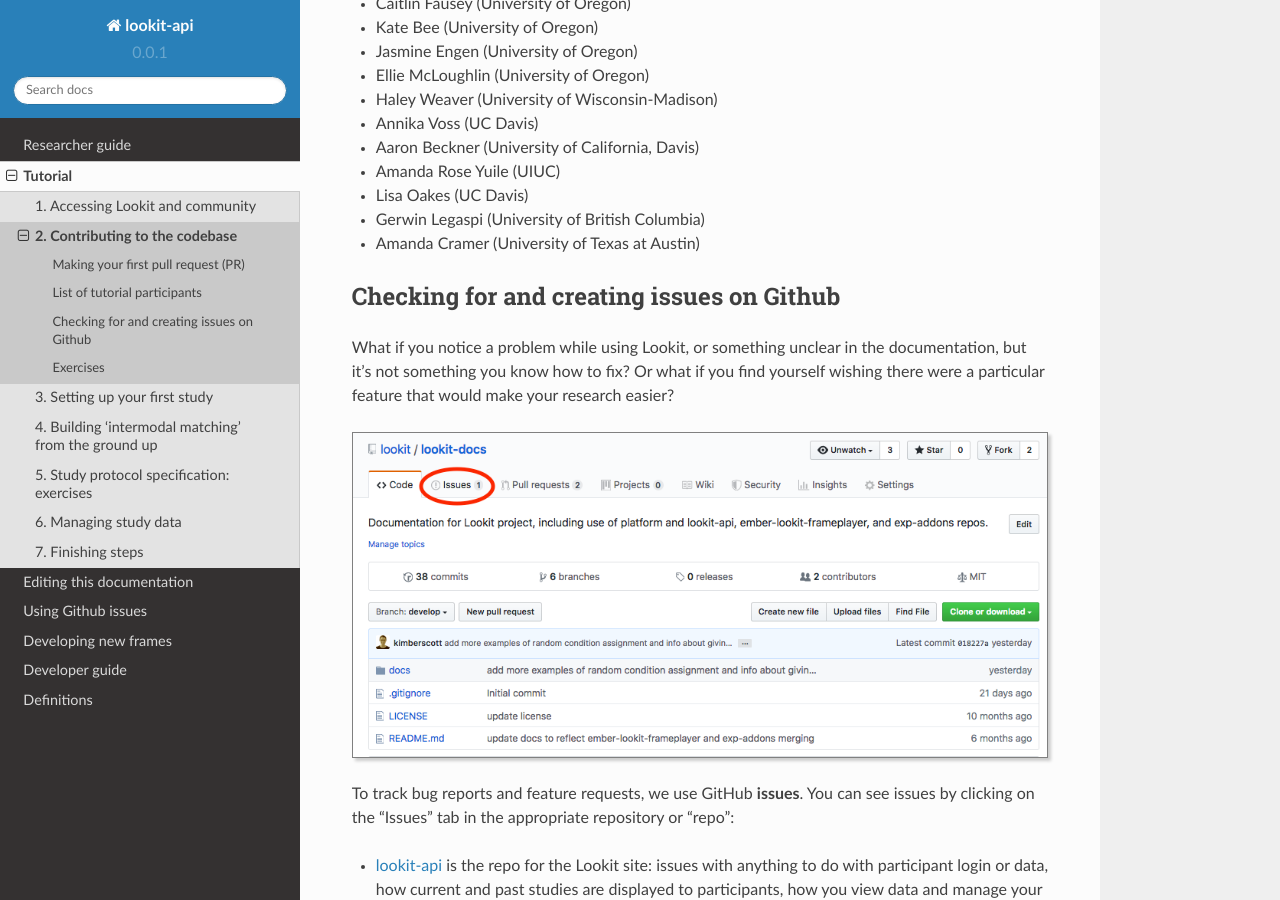
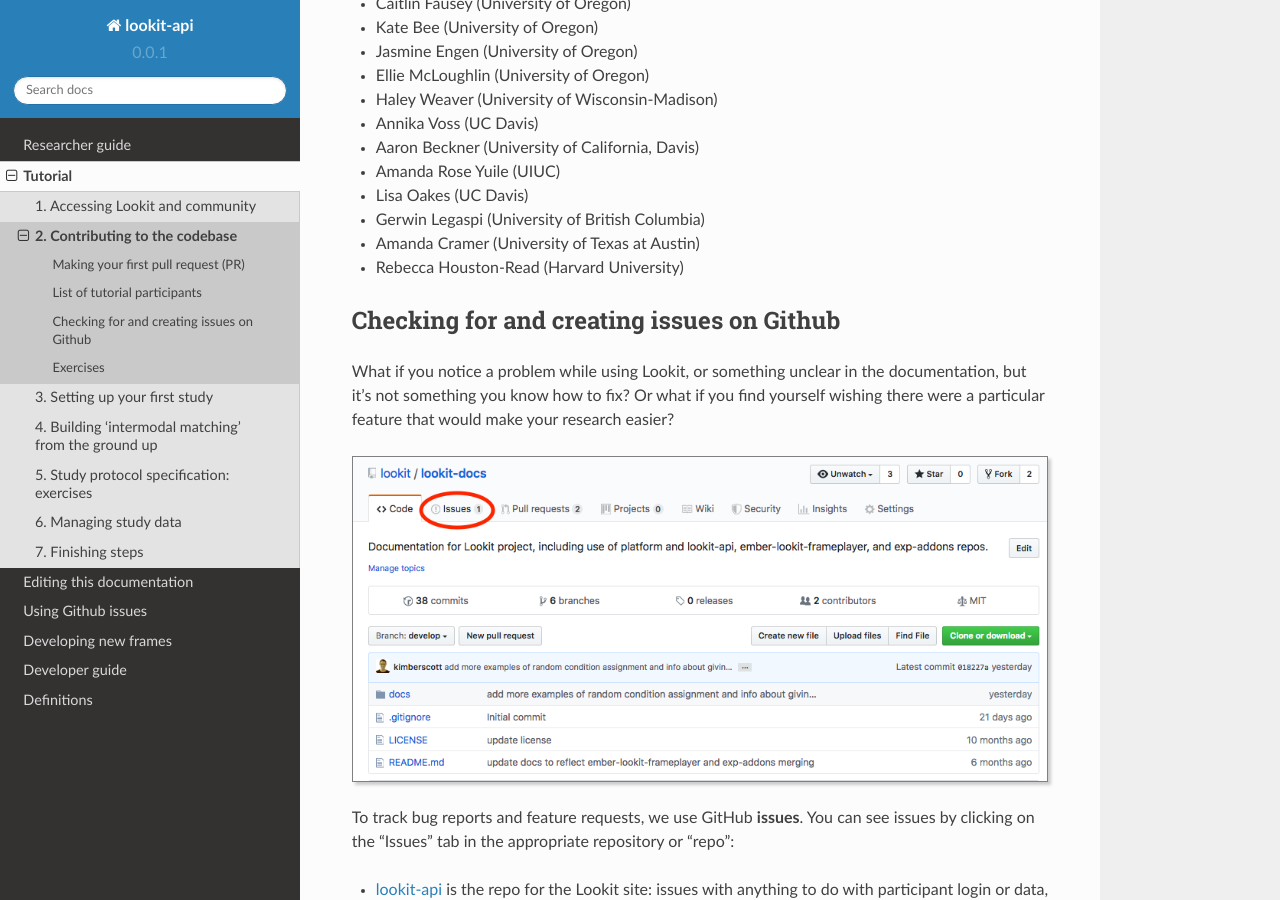
Before and after one commit to lookit/lookit-docs, a Sphinx documentation site: the page built from docs/source/tutorial-contributing.rst, in a window 1280 px wide and 900 px high, scrolled down 4549 px. Built offline with Sphinx 7.4.7 and the Read the Docs theme 2.0.0, drawn with Linux system fonts in a browser that asks for light colours.

Commit message:
Add tutorial participant to list

```diff
--- a/docs/source/tutorial-contributing.rst
+++ b/docs/source/tutorial-contributing.rst
@@ -106,6 +106,7 @@
 - Lisa Oakes (UC Davis)
 - Gerwin Legaspi (University of British Columbia)
 - Amanda Cramer (University of Texas at Austin)
+- Rebecca Houston-Read (Harvard University)
 
 .. _Github issues overview:
 
```
